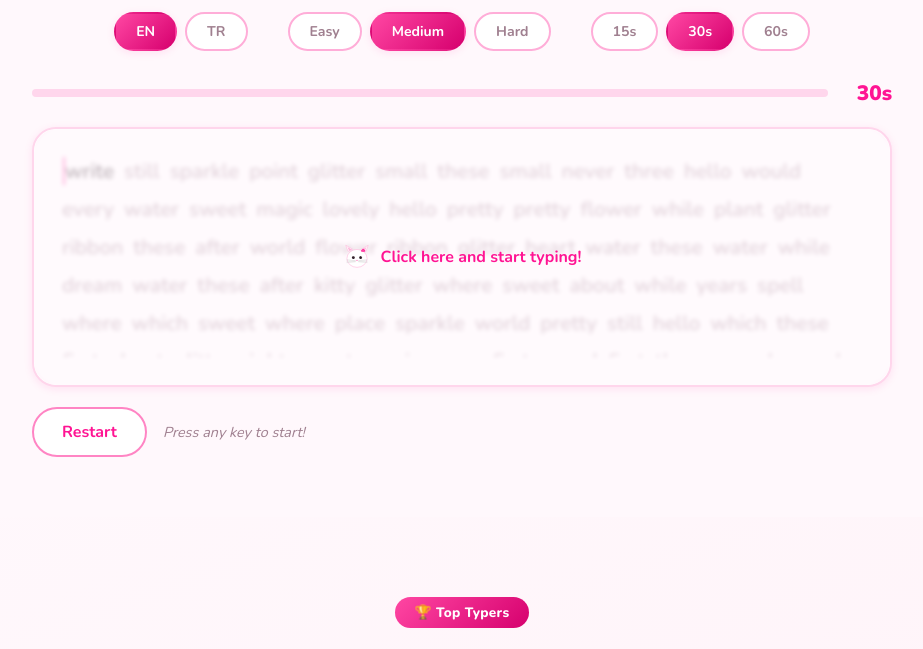
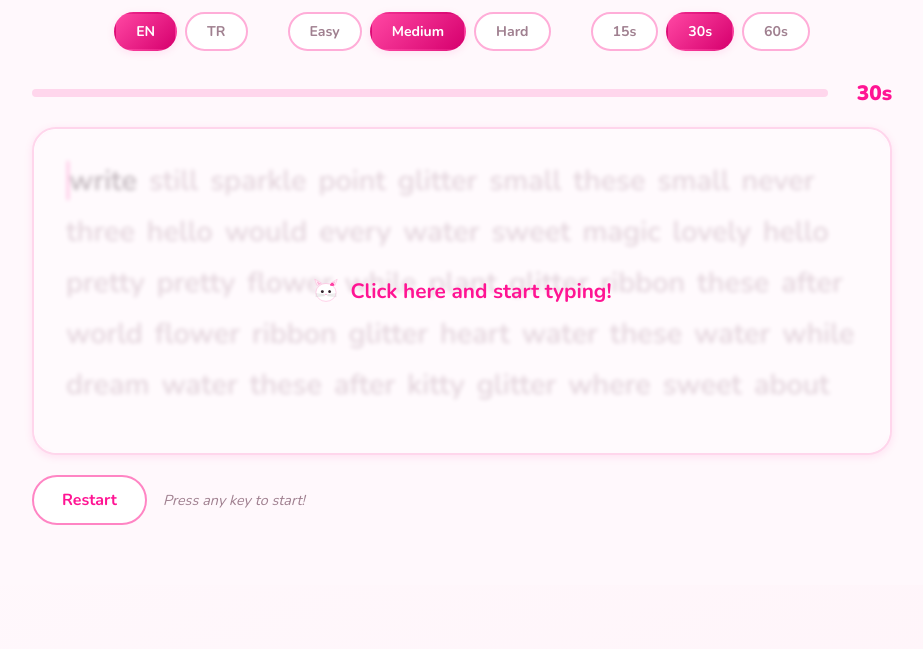
Before and after one commit to codedbyelif/kitty-type, a Next.js app: page / in a window 1280 px wide. Shown: the part 1064-1713 px from the top of the page, without its empty margins (178-1101 px from the left). Built offline with nearby package versions, Linux system fonts and the light colour scheme; no server answers; the database is empty.

Commit message:
feat: increase typing test word box and font size

```diff
--- a/src/components/TypingTest.module.css
+++ b/src/components/TypingTest.module.css
@@ -129,9 +129,9 @@
     background: white;
     border: 2px solid var(--pink-100);
     border-radius: var(--radius-lg);
-    padding: 28px;
+    padding: 32px;
     cursor: text;
-    min-height: 220px;
+    min-height: 280px;
     position: relative;
     box-shadow: var(--shadow-sm);
     transition: border-color 0.2s;
@@ -145,14 +145,14 @@
 .words {
     display: flex;
     flex-wrap: wrap;
-    gap: 10px;
-    max-height: 200px;
+    gap: 12px;
+    max-height: 260px;
     overflow: hidden;
     user-select: none;
 }
 
 .word {
-    font-size: 1.3rem;
+    font-size: 1.8rem;
     font-weight: 600;
     color: var(--muted);
     transition: color 0.15s;
@@ -201,7 +201,7 @@
     backdrop-filter: blur(2px);
     font-weight: 700;
     color: var(--pink-500);
-    font-size: 1rem;
+    font-size: 1.3rem;
     pointer-events: none;
 }
 
```
